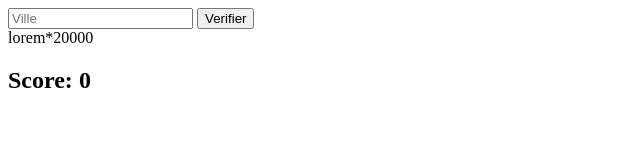
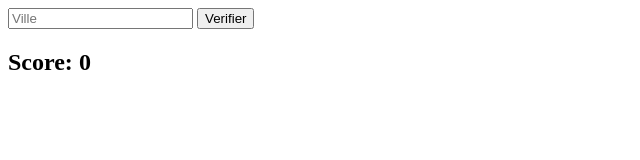
Before and after one commit to Raikou320/city-game, a plain HTML site: page index.html in a window 1280 px wide. Shown: the whole page, without its empty margins (0-640 px from the left). Drawn offline with Linux system fonts and the light colour scheme.

Commit message:
Update index.html

```diff
--- a/index.html
+++ b/index.html
@@ -19,7 +19,6 @@
       <input type="text" id="cityInput" placeholder="Ville" list="cities" />
       <button id="checkCity">Verifier</button>
     </div>
-    lorem*20000
     <div id="placeDiv" style="display: none">
       <input type="text" id="placeInput" placeholder="Lieu" list="places" />
       <button id="checkPlace">Verifier</button>
```
